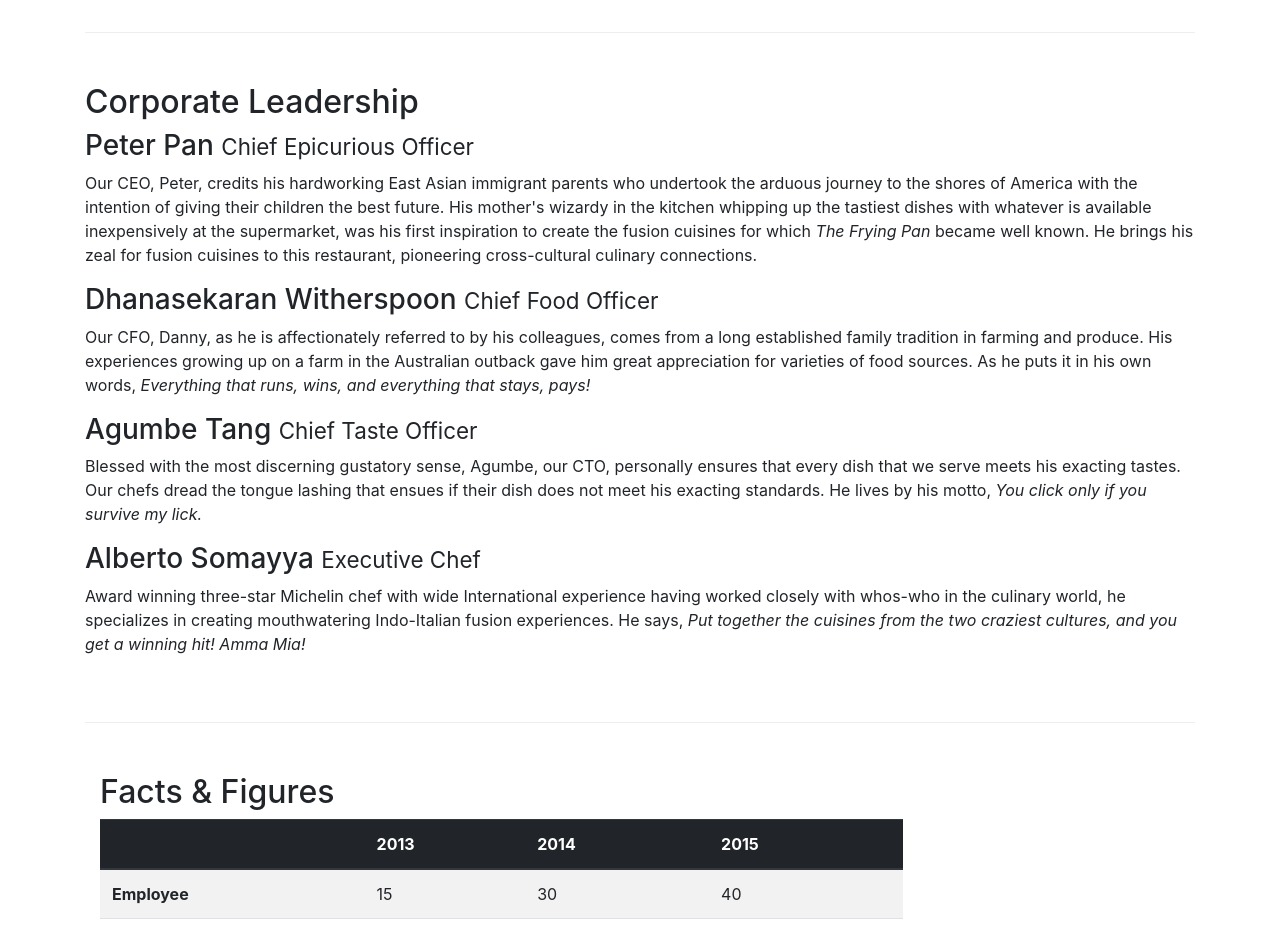
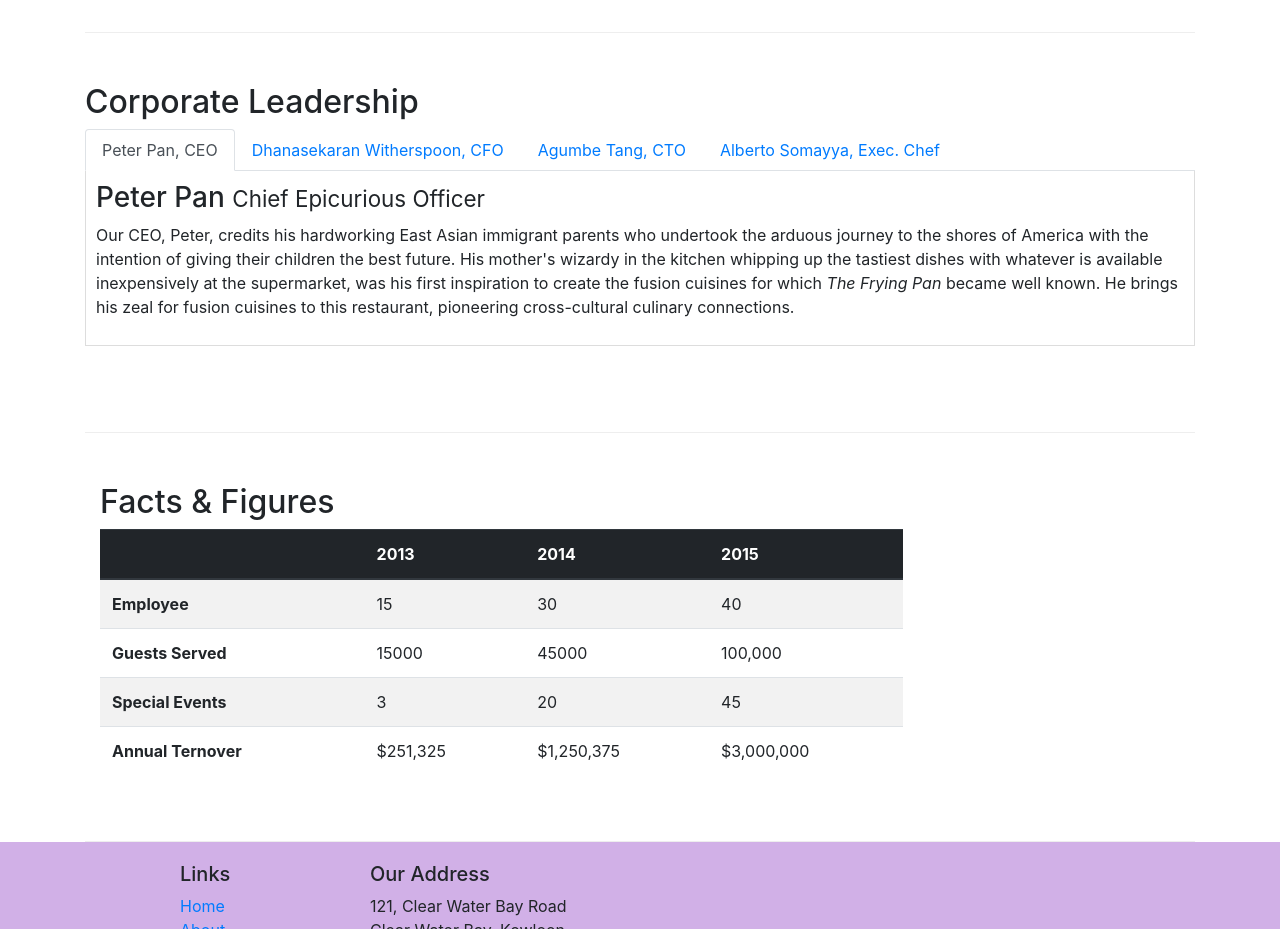
Before and after one commit to Sakshi314/BootStrap, a website: page aboutus.html in a window 1280 px wide. Shown: the part 940-1869 px from the top of the page. Drawn offline with nearby package versions, Linux system fonts and the light colour scheme.

Commit message:
navigation tabs

```diff
--- a/aboutus.html
+++ b/aboutus.html
@@ -112,34 +112,82 @@
         <div class="row row-content">
             <div>
                 <h2>Corporate Leadership</h2>
+                <ul class="nav nav-tabs">
+                    <li class="nav-item">
+                        <a class="nav-link active" href="#peter" role="tab" data-toggle="tab">Peter Pan, CEO</a>
+                    </li>
+                    <li class="nav-item">
+                        <a class="nav-link" href="#dhanasekaran" role="tab" data-toggle="tab">Dhanasekaran
+                            Witherspoon, CFO</a>
+                    </li>
+                    <li class="nav-item">
+                        <a class="nav-link" href="#agumbe" role="tab" data-toggle="tab">Agumbe Tang, CTO</a>
+                    </li>
+                    <li class="nav-item">
+                        <a class="nav-link" href="#alberto" role="tab" data-toggle="tab">Alberto Somayya, Exec.
+                            Chef</a>
+                    </li>
+                </ul>
+
+                <div class="tab-content">
+                    <div role="tabpanel" class="tab-pane fade show active" id="peter">
+
                         <h3>Peter Pan <small>Chief Epicurious Officer</small></h3>
-                <p class="d-none d-sm-block">Our CEO, Peter, credits his hardworking East Asian immigrant parents who
-                    undertook the arduous
-                    journey to the shores of America with the intention of giving their children the best future. His
-                    mother's wizardy in the kitchen whipping up the tastiest dishes with whatever is available
-                    inexpensively at the supermarket, was his first inspiration to create the fusion cuisines for which
+                        <p class="d-none d-sm-block">Our CEO, Peter, credits his hardworking East Asian immigrant
+                            parents
+                            who undertook the arduous journey to the shores of America with the intention of giving
+                            their
+                            children the best future. His mother's wizardy in the kitchen whipping up the tastiest
+                            dishes
+                            with whatever is available
+                            inexpensively at the supermarket, was his first inspiration to create the fusion cuisines
+                            for
+                            which
                             <em>The Frying Pan</em> became well known. He brings his zeal for fusion cuisines to this
                             restaurant, pioneering cross-cultural culinary connections.
                         </p>
+                    </div>
+
+                    <div role="tabpanel" class="tab-pane fade show " id="dhanasekaran">
+
                         <h3>Dhanasekaran Witherspoon <small>Chief Food Officer</small></h3>
-                <p class="d-none d-sm-block">Our CFO, Danny, as he is affectionately referred to by his colleagues,
-                    comes from a long established
-                    family tradition in farming and produce. His experiences growing up on a farm in the Australian
-                    outback gave him great appreciation for varieties of food sources. As he puts it in his own words,
+                        <p class="d-none d-sm-block">Our CFO, Danny, as he is affectionately referred to by his
+                            colleagues,
+                            comes from a long established family tradition in farming and produce. His experiences
+                            growing
+                            up on a farm in the Australian outback gave him great appreciation for varieties of food
+                            sources. As
+                            he puts it in his own words,
                             <em>Everything that runs, wins, and everything that stays, pays!</em>
                         </p>
+                    </div>
+
+                    <div role="tabpanel" class="tab-pane fade show " id="agumbe">
+
                         <h3>Agumbe Tang <small>Chief Taste Officer</small></h3>
-                <p class="d-none d-sm-block">Blessed with the most discerning gustatory sense, Agumbe, our CTO,
-                    personally ensures that every dish
-                    that we serve meets his exacting tastes. Our chefs dread the tongue lashing that ensues if their
-                    dish does not meet his exacting standards. He lives by his motto, <em>You click only if you survive
-                        my lick.</em></p>
+                        <p class="d-none d-sm-block">Blessed with the most discerning gustatory sense, Agumbe, our
+                            CTO,personally ensures that every dish that we serve meets his exacting tastes. Our chefs
+                            dread
+                            the tongue lashing that ensues if their dish does not meet his exacting standards. He lives
+                            by
+                            his
+                            motto, <em>You click only if you survive my lick.</em>
+                        </p>
+                    </div>
+                    <div role="tabpanel" class="tab-pane fade show " id="alberto">
+
                         <h3>Alberto Somayya <small>Executive Chef</small></h3>
-                <p class="d-none d-sm-block">Award winning three-star Michelin chef with wide International experience
-                    having worked closely with
-                    whos-who in the culinary world, he specializes in creating mouthwatering Indo-Italian fusion
-                    experiences. He says, <em>Put together the cuisines from the two craziest cultures, and you get a
-                        winning hit! Amma Mia!</em></p>
+                        <p class="d-none d-sm-block">Award winning three-star Michelin chef with wide International
+                            experience having worked closely with whos-who in the culinary world, he specializes in
+                            creating
+                            mouthwatering Indo-Italian fusion experiences. He says, <em>Put together the cuisines from
+                                the
+                                two craziest
+                                cultures, and you get a winning hit! Amma Mia!</em>
+                        </p>
+                    </div>
+                </div>
+
             </div>
         </div>
         <div class="row row-content">
--- a/css/styles.css
+++ b/css/styles.css
@@ -6,33 +6,43 @@
 .row-content {
     margin: 0px auto;
     padding: 50px 0px 50px 0px;
-    border-bottom: 1px ridge ;
+    border-bottom: 1px ridge;
     min-height: 400px;
 }
+
 .footer {
     background-color: #d1b0e7;
     margin: 0px auto;
     padding: 20px 0px 20px 0px;
 }
 
-.jumbotron{
+.jumbotron {
 
     padding: 70px 30px 70px 30px;
-    margin:0px auto;
-    background:#c64de4;
-    color:floralwhite;
+    margin: 0px auto;
+    background: #c64de4;
+    color: floralwhite;
 
 }
 
-.address{
-    font-size:80%;
+.address {
+    font-size: 80%;
     margin: 0px;
-    color:#0f0f0f;
+    color: #0f0f0f;
 }
-body{
-    padding:50px 0px 0px 0px;
-    z-index:0;
+
+body {
+    padding: 50px 0px 0px 0px;
+    z-index: 0;
 }
-.navbar-dark{
-    background-color:#57105e;
+
+.navbar-dark {
+    background-color: #57105e;
 }
+
+.tab-content {
+    border-left: 1px solid #ddd;
+    border-right: 1px solid #ddd;
+    border-bottom: 1px solid #ddd;
+    padding: 10px;
+}
```
Lines whose indentation alone changed are shown as unchanged.
